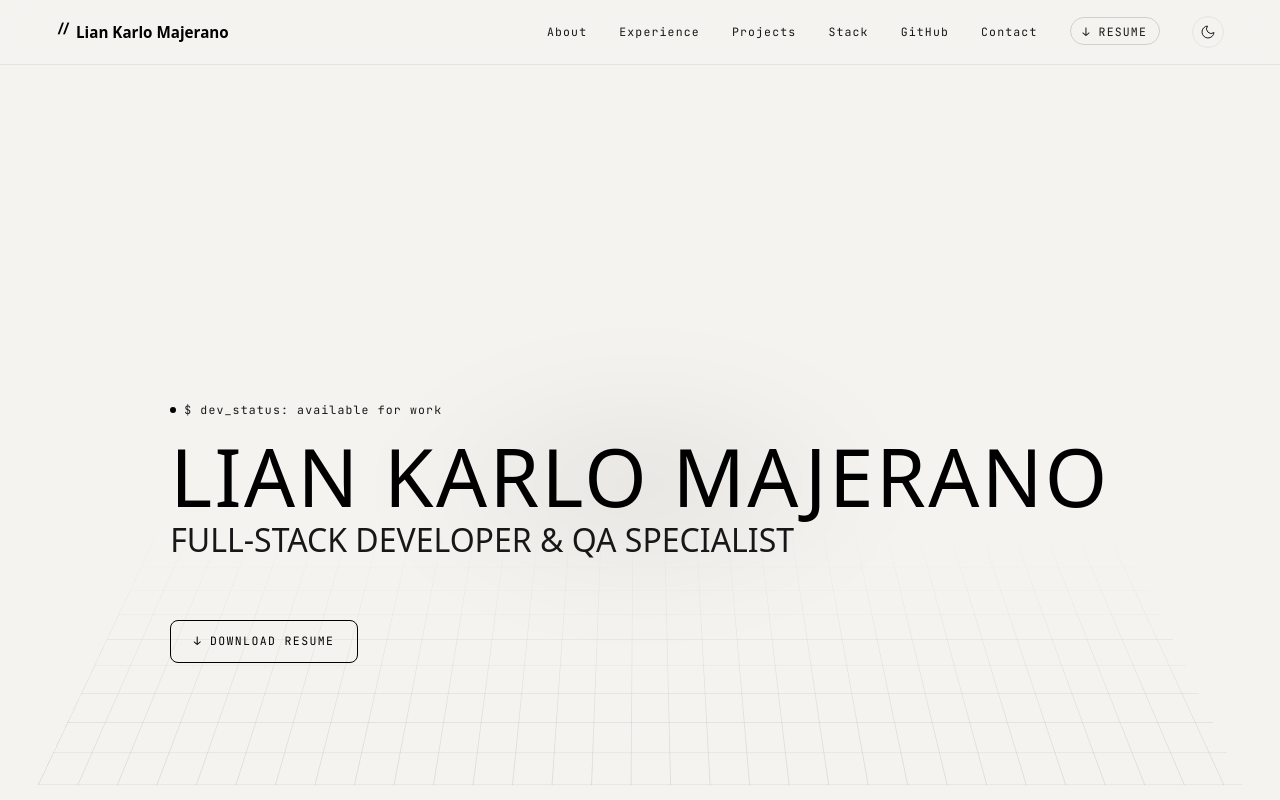
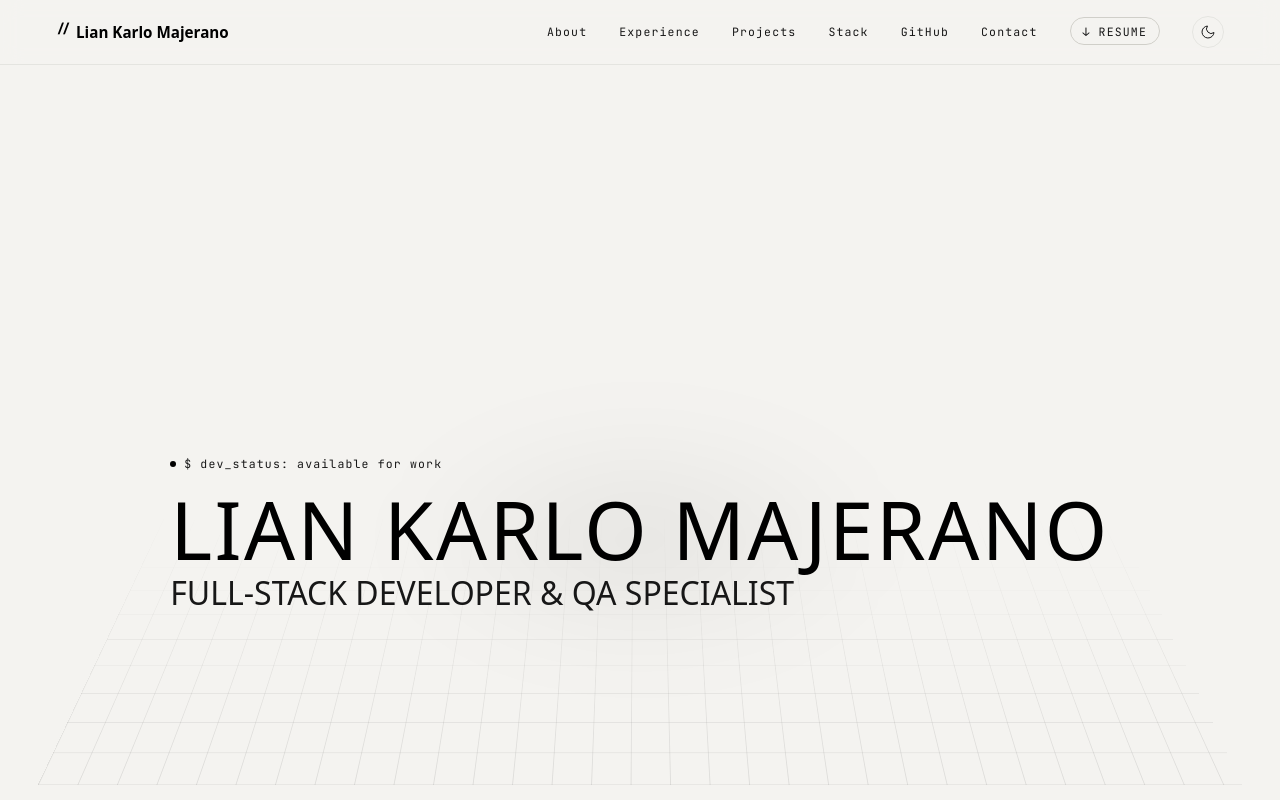
Before and after one commit to majeranoL/portfolio, a React (Vite) app: page / in a window 1280 px wide. Shown: the top 800 px of the page. Built offline with nearby package versions, Linux system fonts and the light colour scheme; a web font is replaced by a local one.

Commit message:
Remove hero resume button

```diff
--- a/src/components/Hero.tsx
+++ b/src/components/Hero.tsx
@@ -1,4 +1,4 @@
-import { site, resume } from "../lib/content";
+import { site } from "../lib/content";
 import { Reveal } from "./Reveal";
 
 export function Hero() {
@@ -21,18 +21,6 @@ export function Hero() {
             <span className="hero-role">{site.role}</span>
           </h1>
         </Reveal>
-        <Reveal delay={200}>
-          <a
-            className="hero-cta"
-            href={resume.path}
-            download={resume.filename}
-          >
-            <span className="hero-cta-icon" aria-hidden="true">
-              {"↓"}
-            </span>
-            Download Resume
-          </a>
-        </Reveal>
       </div>
     </section>
   );
--- a/src/styles/app.css
+++ b/src/styles/app.css
@@ -284,43 +284,6 @@
   background: var(--accent-strong);
 }
 
-.hero-cta {
-  display: inline-flex;
-  align-items: center;
-  gap: 0.5rem;
-  margin-top: var(--space-4);
-  padding: 0.7rem 1.4rem;
-  border: 1px solid var(--text-primary);
-  border-radius: var(--radius);
-  font-family: var(--font-mono);
-  font-size: 0.72rem;
-  letter-spacing: 0.12em;
-  text-transform: uppercase;
-  color: var(--text-primary);
-  transition:
-    background-color var(--transition),
-    color var(--transition);
-}
-
-.hero-cta:hover {
-  background: var(--text-primary);
-  color: var(--bg);
-}
-
-.hero-cta:focus-visible {
-  outline: 2px solid var(--accent);
-  outline-offset: 2px;
-}
-
-.hero-cta-icon {
-  color: var(--accent-strong);
-  transition: color var(--transition);
-}
-
-.hero-cta:hover .hero-cta-icon {
-  color: var(--bg);
-}
-
 .hero-title {
   font-family: var(--font-display);
   font-size: clamp(2.4rem, 7vw, 5rem);
```
